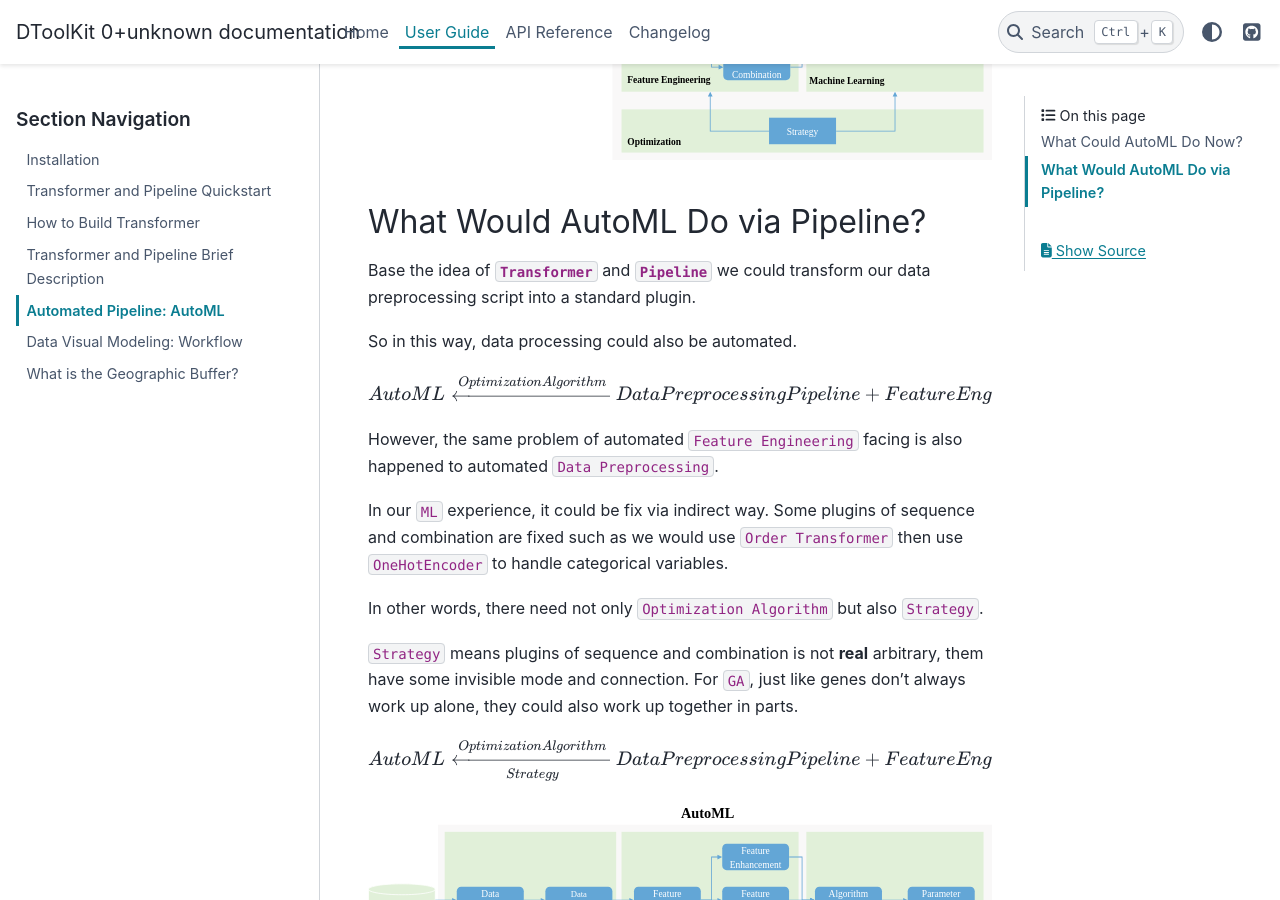
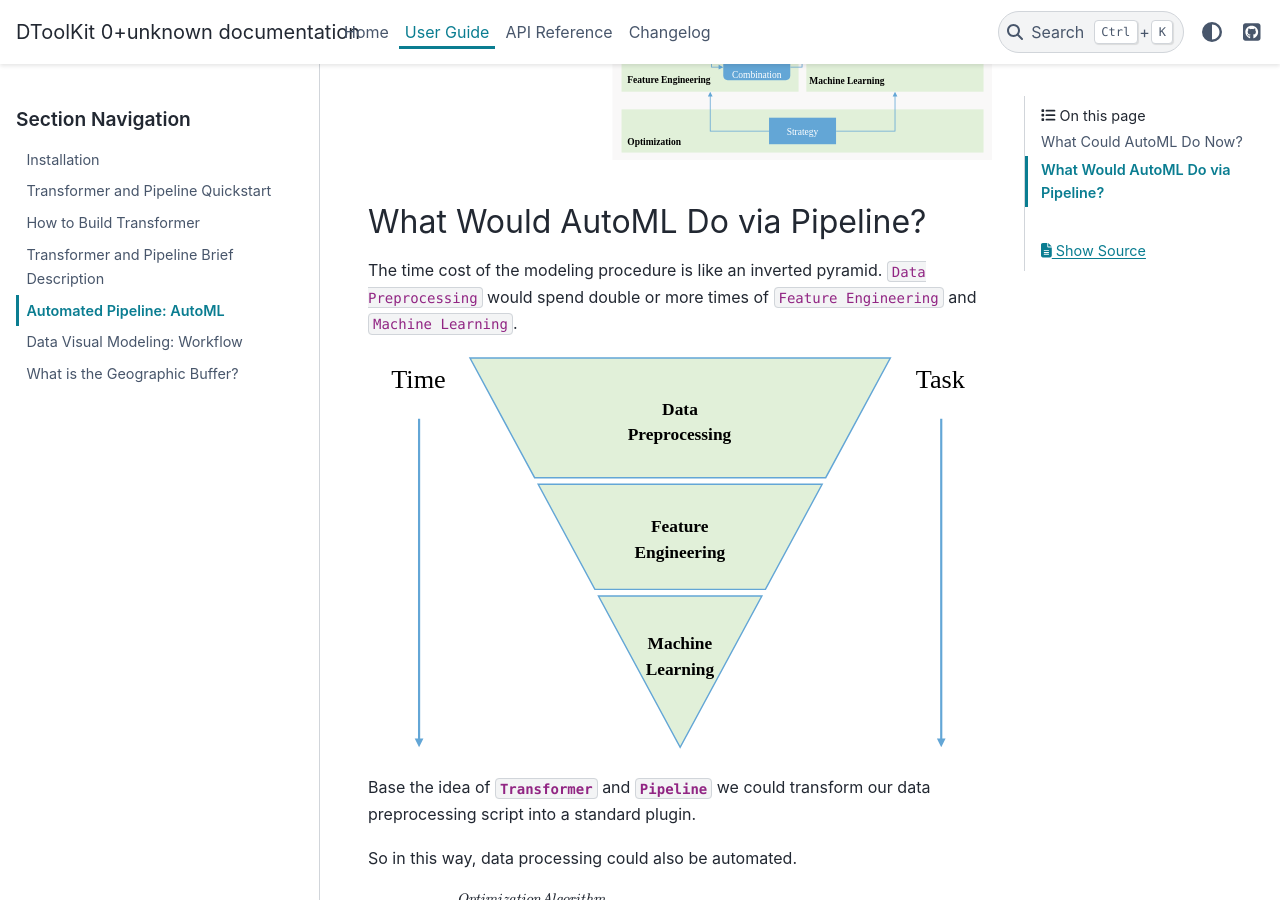
Before and after one commit to Zeroto521/my-data-toolkit, a Sphinx documentation site: the page built from doc/source/guide/automl.md, in a window 1280 px wide and 900 px high, scrolled down 1437 px. Built offline with Sphinx 7.4.7 and the PyData theme 0.15.4, drawn with Linux system fonts in a browser that asks for light colours.

Commit message:
DOC: add a graph to describe task time cost

```diff
--- a/doc/source/guide/automl.md
+++ b/doc/source/guide/automl.md
@@ -37,6 +37,11 @@ As for `Feature Engineering`, part of them could be automated. `Feature Engineer
 
 ## What Would AutoML Do via Pipeline?
 
+The time cost of the modeling procedure is like an inverted pyramid.
+`Data Preprocessing` would spend double or more times of `Feature Engineering` and `Machine Learning`.
+
+![Time cost](../_static/time-cost.svg)
+
 Base the idea of {class}`~dtoolkit.transformer.Transformer` and {class}`~sklearn.pipeline.Pipeline` we could transform our data preprocessing script into a standard plugin.
 
 So in this way, data processing could also be automated.
```
Also changed, not shown: doc/source/_static/time-cost.svg (added).
